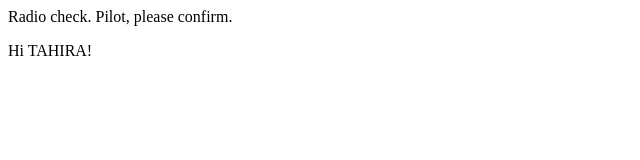
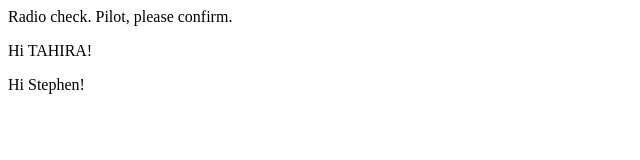
Before and after one commit to Tahiramalik/Communication-log, a plain HTML site: page index.html in a window 1280 px wide. Shown: the whole page, without its empty margins (0-640 px from the left). Drawn offline with Linux system fonts and the light colour scheme.

Commit message:
Third line added

```diff
--- a/index.html
+++ b/index.html
@@ -2,5 +2,6 @@
 <body>
    <p>Radio check. Pilot, please confirm.</p>
    <p>Hi TAHIRA!</p>
+   <p>Hi Stephen!</p>
 </body>
 </html>
```
